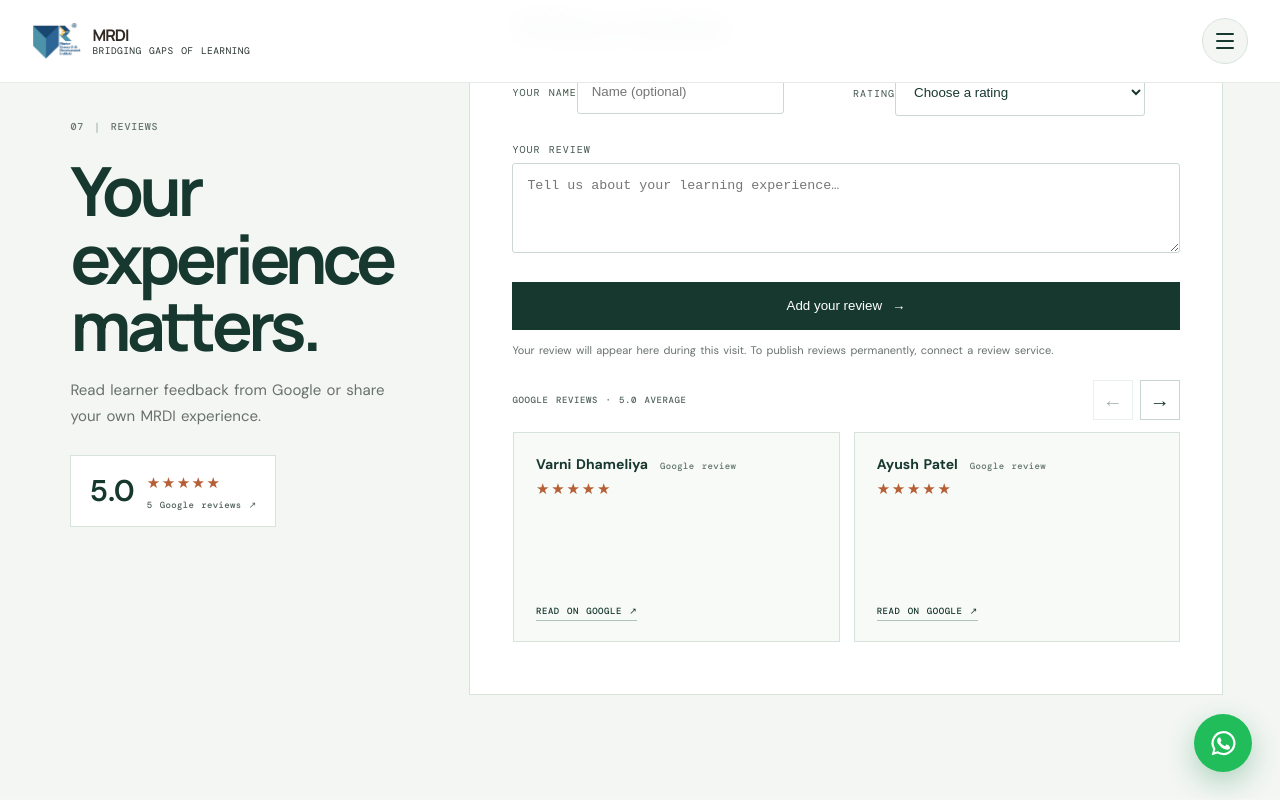
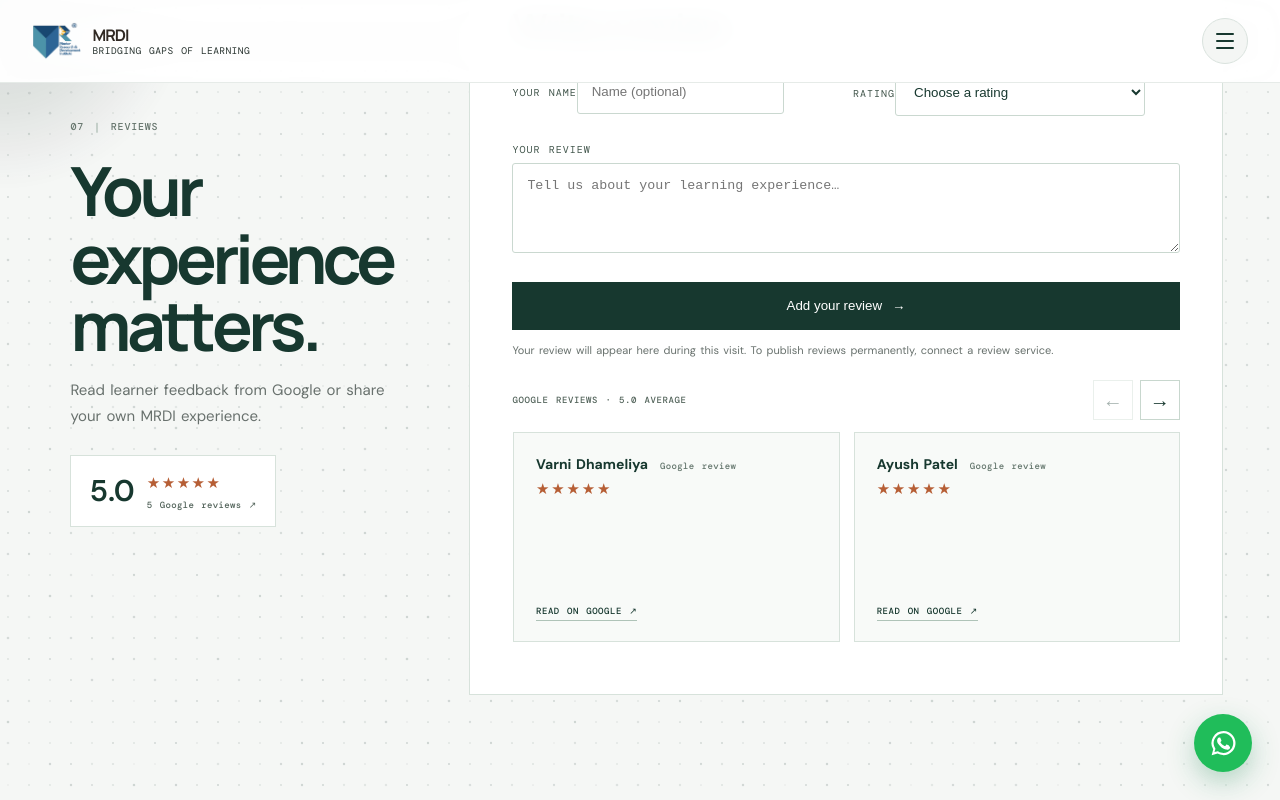
Before and after one commit to Ruzbeh-Master/mrdiskills, a website: page index.html in a window 1280 px wide. Both pictures are taken after a click on the button "Show next reviews". Shown: the part 10469-11269 px from the top of the page. Drawn offline with nearby package versions, Linux system fonts and the light colour scheme; animation ran at ten frames a second; a web font is replaced by a local one.

Commit message:
starfield bg

```diff
--- a/krafto.css
+++ b/krafto.css
@@ -586,6 +586,9 @@ body{word-spacing:.09em}
   #hero .hero-title{font-size:clamp(36px,10vw,44px)!important}
 }
 
-/* Starfield Motion stays above section backgrounds and below all page content. */
-#starfield-motion-background{position:fixed;inset:0;z-index:1;display:block;pointer-events:none;contain:strict}
+/* Starfield Motion canvas fills the page behind the site surfaces and content tiles. */
+html{background:#f5f7f5!important}
+body{position:relative;isolation:isolate;background:transparent!important}
+#starfield-motion-background{position:fixed;inset:0;z-index:-1;display:block;pointer-events:none;contain:strict}
+body>section:not(#hero),main>section:not(#hero),.page-hero,.section-pad,#about,#programs,#projects,#success,#socials,#articles,#podcast,#faq,#reviews,.reviews-section,#contact-showcase,#cta,.blog-showcase,.founder-note,.isac-launch{background:rgba(245,247,245,.72)!important}
 header .header-inner,.wrap,.page-hero-inner,.footer-top,.footer-bottom,#hero,.topbar{position:relative;z-index:2}
--- a/mrdi.js
+++ b/mrdi.js
@@ -6,6 +6,91 @@
   'use strict';
 
   const WA_URL = 'https://api.whatsapp.com/send?phone=918905636766&text=Hi%2C%20I%20got%20your%20WhatsApp%20information%20from%20your%20website.';
+
+  /* Full-page Starfield Motion background. */
+  const starfield = document.createElement('canvas');
+  starfield.id = 'starfield-motion-background';
+  starfield.setAttribute('aria-hidden', 'true');
+  document.body.prepend(starfield);
+  const starCtx = starfield.getContext('2d', { alpha: true });
+  if (starCtx) {
+    let width = 0, height = 0, dpr = 1, points = [];
+    let pointer = { x: -1000, y: -1000, active: false };
+    const reducedMotion = matchMedia('(prefers-reduced-motion: reduce)').matches;
+    const spacing = () => innerWidth < 700 ? 25 : 21;
+
+    const resizeStarfield = () => {
+      dpr = Math.min(devicePixelRatio || 1, 1.5);
+      width = innerWidth;
+      height = innerHeight;
+      starfield.width = Math.round(width * dpr);
+      starfield.height = Math.round(height * dpr);
+      starfield.style.width = `${width}px`;
+      starfield.style.height = `${height}px`;
+      starCtx.setTransform(dpr, 0, 0, dpr, 0, 0);
+      const gap = spacing();
+      points = [];
+      for (let y = 8; y < height; y += gap) {
+        for (let x = 8; x < width; x += gap) {
+          points.push({ x, y, phase: Math.random() * Math.PI * 2, size: .7 + Math.random() * .65 });
+        }
+      }
+    };
+    resizeStarfield();
+    addEventListener('resize', resizeStarfield, { passive: true });
+    addEventListener('pointermove', event => {
+      pointer = { x: event.clientX, y: event.clientY, active: event.pointerType !== 'touch' };
+      if (reducedMotion && starCtx) drawStarfield(0);
+    }, { passive: true });
+    addEventListener('pointerleave', () => {
+      pointer.active = false;
+      if (reducedMotion && starCtx) drawStarfield(0);
+    }, { passive: true });
+    addEventListener('pointerdown', event => {
+      if (event.pointerType === 'touch') pointer = { x: event.clientX, y: event.clientY, active: true };
+      if (reducedMotion && starCtx) drawStarfield(0);
+    }, { passive: true });
+    addEventListener('pointerup', event => {
+      if (event.pointerType === 'touch') pointer.active = false;
+      if (reducedMotion && starCtx) drawStarfield(0);
+    }, { passive: true });
+
+    const drawStarfield = time => {
+      starCtx.clearRect(0, 0, width, height);
+      const seconds = reducedMotion ? 0 : time * .001;
+      const radius = 138;
+      for (const point of points) {
+        let dx = 0, dy = 0, influence = 0;
+        if (pointer.active) {
+          const px = point.x - pointer.x, py = point.y - pointer.y;
+          const distance = Math.hypot(px, py);
+          if (distance < radius) {
+            influence = 1 - distance / radius;
+            const push = influence * influence * 13;
+            const angle = distance ? Math.atan2(py, px) : 0;
+            dx = Math.cos(angle) * push;
+            dy = Math.sin(angle) * push;
+          }
+        }
+        const twinkle = reducedMotion ? .5 : .5 + .5 * Math.sin(seconds * 1.15 + point.phase);
+        const alpha = .3 + twinkle * .32 + influence * .38;
+        starCtx.fillStyle = `rgba(20, 52, 42, ${alpha})`;
+        starCtx.beginPath();
+        starCtx.arc(point.x + dx, point.y + dy, point.size + influence * 1.15, 0, Math.PI * 2);
+        starCtx.fill();
+      }
+      if (pointer.active) {
+        const shade = starCtx.createRadialGradient(pointer.x, pointer.y, 0, pointer.x, pointer.y, 190);
+        shade.addColorStop(0, 'rgba(14, 31, 27, .62)');
+        shade.addColorStop(.58, 'rgba(14, 31, 27, .3)');
+        shade.addColorStop(1, 'rgba(14, 31, 27, 0)');
+        starCtx.fillStyle = shade;
+        starCtx.fillRect(pointer.x - 190, pointer.y - 190, 380, 380);
+      }
+      if (!reducedMotion) requestAnimationFrame(drawStarfield);
+    };
+    drawStarfield(0);
+  }
 
   /* â”€â”€ Hamburger â”€â”€â”€â”€â”€â”€â”€â”€â”€â”€â”€â”€â”€â”€â”€â”€â”€â”€â”€â”€â”€â”€â”€â”€â”€â”€â”€ */
   const ham = document.querySelector('.hamburger');
```
